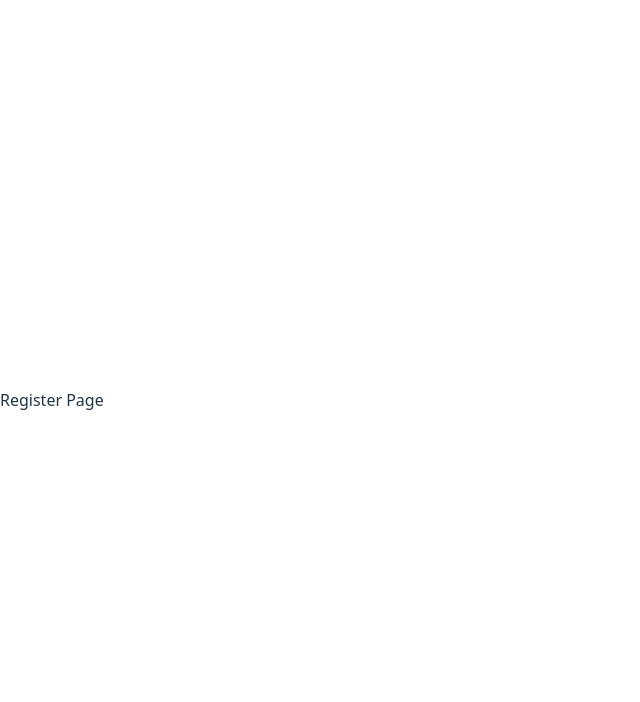
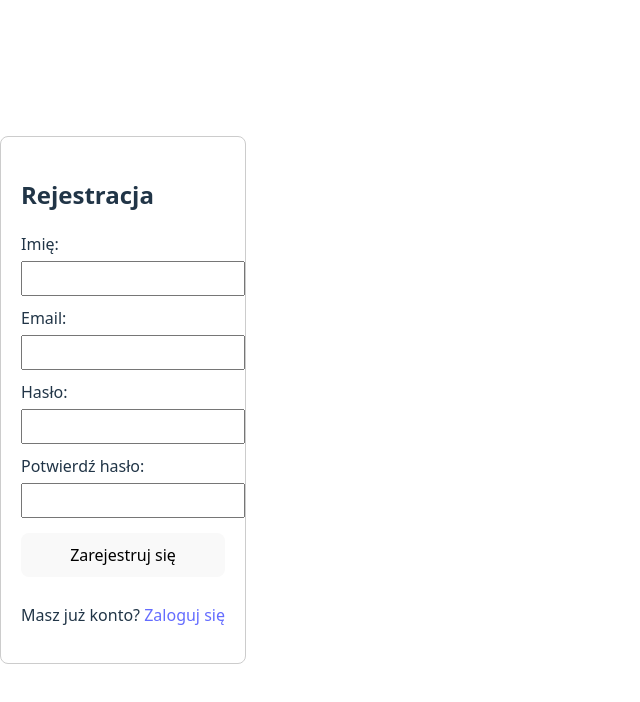
Before and after one commit to jmBohen/cvit, a React app in the folder frontend/: page /register in a window 1280 px wide. Shown: the top 702 px of the page, without its empty margins (0-640 px from the left). Built offline with nearby package versions, Linux system fonts and the light colour scheme; no server answers; the HTML template or start-up script is replaced by a standard one.

Commit message:
feat: implement authentication flow, forms, and layout

```diff
--- /dev/null
+++ b/frontend/src/components/layout/AppLayout.tsx
@@ -0,0 +1,24 @@
+import { Outlet, useNavigate } from 'react-router-dom';
+import { useAuthContext } from '../../context/AuthContext';
+
+export default function AppLayout() {
+  const { logout } = useAuthContext();
+  const navigate = useNavigate();
+
+  const handleLogout = () => {
+    logout();
+    navigate('/login');
+  };
+
+  return (
+    <div style={{ padding: '20px' }}>
+      <header style={{ display: 'flex', justifyContent: 'space-between', marginBottom: '20px' }}>
+        <h2>CV IT App</h2>
+        <button onClick={handleLogout}>Wyloguj się</button>
+      </header>
+      <main>
+        <Outlet />
+      </main>
+    </div>
+  );
+}
--- /dev/null
+++ b/frontend/src/context/AuthContext.tsx
@@ -0,0 +1,24 @@
+import { createContext, useContext, type ReactNode } from 'react';
+import { useAuth } from '../hooks/useAuth';
+
+interface AuthContextType {
+  token: string | null;
+  isAuthenticated: boolean;
+  saveToken: (token: string) => void;
+  logout: () => void;
+}
+
+const AuthContext = createContext<AuthContextType | undefined>(undefined);
+
+export function AuthProvider({ children }: { children: ReactNode }) {
+  const auth = useAuth();
+  return <AuthContext.Provider value={auth}>{children}</AuthContext.Provider>;
+}
+
+export function useAuthContext() {
+  const context = useContext(AuthContext);
+  if (context === undefined) {
+    throw new Error('useAuthContext must be used within an AuthProvider');
+  }
+  return context;
+}
--- a/frontend/src/main.tsx
+++ b/frontend/src/main.tsx
@@ -3,6 +3,7 @@ import { createRoot } from 'react-dom/client';
 import { RouterProvider } from 'react-router-dom';
 import { QueryClient, QueryClientProvider } from '@tanstack/react-query';
 import { router } from './router';
+import { AuthProvider } from './context/AuthContext';
 import './index.css';
 
 const queryClient = new QueryClient();
@@ -10,7 +11,9 @@ const queryClient = new QueryClient();
 createRoot(document.getElementById('root')!).render(
   <StrictMode>
     <QueryClientProvider client={queryClient}>
-      <RouterProvider router={router} />
+      <AuthProvider>
+        <RouterProvider router={router} />
+      </AuthProvider>
     </QueryClientProvider>
   </StrictMode>,
 );
--- a/frontend/src/pages/LoginPage.tsx
+++ b/frontend/src/pages/LoginPage.tsx
@@ -1,3 +1,73 @@
+import { useState } from 'react';
+import { useNavigate, Link } from 'react-router-dom';
+import { useAuthContext } from '../context/AuthContext';
+import { login } from '../api/auth';
+import axios from 'axios';
+
 export default function LoginPage() {
-  return <div>Login Page</div>;
+  const [email, setEmail] = useState('');
+  const [password, setPassword] = useState('');
+  const [error, setError] = useState('');
+  const [isLoading, setIsLoading] = useState(false);
+  const navigate = useNavigate();
+  const { saveToken } = useAuthContext();
+
+  const handleSubmit = async (e: React.FormEvent) => {
+    e.preventDefault();
+    if (!email || !password) {
+      setError('Wszystkie pola są wymagane');
+      return;
+    }
+
+    setError('');
+    setIsLoading(true);
+    try {
+      const { accessToken } = await login({ email, password });
+      saveToken(accessToken);
+      navigate('/');
+    } catch (err) {
+      if (axios.isAxiosError(err) && err.response?.status === 401) {
+        setError('Nieprawidłowy email lub hasło');
+      } else {
+        setError('Wystąpił błąd podczas logowania');
+      }
+    } finally {
+      setIsLoading(false);
+    }
+  };
+
+  return (
+    <div style={{ maxWidth: '400px', margin: '50px auto', padding: '20px', border: '1px solid #ccc', borderRadius: '8px' }}>
+      <h2>Logowanie</h2>
+      {error && <p style={{ color: 'red' }}>{error}</p>}
+      <form onSubmit={handleSubmit} noValidate>
+        <div style={{ marginBottom: '10px' }}>
+          <label htmlFor="email" style={{ display: 'block', marginBottom: '5px' }}>Email:</label>
+          <input
+            id="email"
+            type="email"
+            value={email}
+            onChange={(e) => setEmail(e.target.value)}
+            style={{ width: '100%', padding: '8px' }}
+          />
+        </div>
+        <div style={{ marginBottom: '15px' }}>
+          <label htmlFor="password" style={{ display: 'block', marginBottom: '5px' }}>Hasło:</label>
+          <input
+            id="password"
+            type="password"
+            value={password}
+            onChange={(e) => setPassword(e.target.value)}
+            style={{ width: '100%', padding: '8px' }}
+          />
+        </div>
+        <button type="submit" disabled={isLoading} style={{ width: '100%', padding: '10px', marginBottom: '10px' }}>
+          {isLoading ? 'Logowanie...' : 'Zaloguj się'}
+        </button>
+      </form>
+      <p style={{ textAlign: 'center' }}>
+        Nie masz konta? <Link to="/register">Zarejestruj się</Link>
+      </p>
+    </div>
+  );
 }
--- a/frontend/src/pages/RegisterPage.tsx
+++ b/frontend/src/pages/RegisterPage.tsx
@@ -1,3 +1,114 @@
+import { useState } from 'react';
+import { useNavigate, Link } from 'react-router-dom';
+import { useAuthContext } from '../context/AuthContext';
+import { register, login } from '../api/auth';
+import axios from 'axios';
+
 export default function RegisterPage() {
-  return <div>Register Page</div>;
+  const [firstName, setFirstName] = useState('');
+  const [email, setEmail] = useState('');
+  const [password, setPassword] = useState('');
+  const [passwordConfirm, setPasswordConfirm] = useState('');
+  const [error, setError] = useState('');
+  const [isLoading, setIsLoading] = useState(false);
+  const navigate = useNavigate();
+  const { saveToken } = useAuthContext();
+
+  const validatePassword = (pass: string) => {
+    const minLength = pass.length >= 8;
+    const hasUpper = /[A-Z]/.test(pass);
+    const hasNumber = /[0-9]/.test(pass);
+    const hasSpecial = /[!@#$%^&*(),.?":{}|<>]/.test(pass);
+    return minLength && hasUpper && hasNumber && hasSpecial;
+  };
+
+  const handleSubmit = async (e: React.FormEvent) => {
+    e.preventDefault();
+    if (!firstName || !email || !password || !passwordConfirm) {
+      setError('Wszystkie pola są wymagane');
+      return;
+    }
+
+    if (password !== passwordConfirm) {
+      setError('Hasła nie są zgodne');
+      return;
+    }
+
+    if (!validatePassword(password)) {
+      setError('Hasło musi mieć min. 8 znaków, dużą literę, cyfrę i znak specjalny.');
+      return;
+    }
+
+    setError('');
+    setIsLoading(true);
+    try {
+      await register({ firstName, email, password });
+      const { accessToken } = await login({ email, password });
+      saveToken(accessToken);
+      navigate('/');
+    } catch (err) {
+      if (axios.isAxiosError(err) && err.response?.data?.message) {
+        setError(Array.isArray(err.response.data.message) ? err.response.data.message[0] : err.response.data.message);
+      } else {
+        setError('Wystąpił błąd podczas rejestracji');
+      }
+    } finally {
+      setIsLoading(false);
+    }
+  };
+
+  return (
+    <div style={{ maxWidth: '400px', margin: '50px auto', padding: '20px', border: '1px solid #ccc', borderRadius: '8px' }}>
+      <h2>Rejestracja</h2>
+      {error && <p style={{ color: 'red', marginBottom: '10px' }}>{error}</p>}
+      <form onSubmit={handleSubmit} noValidate>
+        <div style={{ marginBottom: '10px' }}>
+          <label htmlFor="firstName" style={{ display: 'block', marginBottom: '5px' }}>Imię:</label>
+          <input
+            id="firstName"
+            type="text"
+            value={firstName}
+            onChange={(e) => setFirstName(e.target.value)}
+            style={{ width: '100%', padding: '8px' }}
+          />
+        </div>
+        <div style={{ marginBottom: '10px' }}>
+          <label htmlFor="email" style={{ display: 'block', marginBottom: '5px' }}>Email:</label>
+          <input
+            id="email"
+            type="email"
+            value={email}
+            onChange={(e) => setEmail(e.target.value)}
+            style={{ width: '100%', padding: '8px' }}
+          />
+        </div>
+        <div style={{ marginBottom: '10px' }}>
+          <label htmlFor="password" style={{ display: 'block', marginBottom: '5px' }}>Hasło:</label>
+          <input
+            id="password"
+            type="password"
+            value={password}
+            onChange={(e) => setPassword(e.target.value)}
+            style={{ width: '100%', padding: '8px' }}
+          />
+        </div>
+        <div style={{ marginBottom: '15px' }}>
+          <label htmlFor="passwordConfirm" style={{ display: 'block', marginBottom: '5px' }}>Potwierdź hasło:</label>
+          <input
+            id="passwordConfirm"
+            type="password"
+            value={passwordConfirm}
+            onChange={(e) => setPasswordConfirm(e.target.value)}
+            style={{ width: '100%', padding: '8px' }}
+          />
+        </div>
+        <button type="submit" disabled={isLoading} style={{ width: '100%', padding: '10px', marginBottom: '10px' }}>
+          {isLoading ? 'Rejestrowanie...' : 'Zarejestruj się'}
+        </button>
+      </form>
+      <p style={{ textAlign: 'center' }}>
+        Masz już konto? <Link to="/login">Zaloguj się</Link>
+      </p>
+    </div>
+  );
 }
--- a/frontend/src/router/ProtectedRoute.tsx
+++ b/frontend/src/router/ProtectedRoute.tsx
@@ -1,8 +1,8 @@
 import { Navigate, Outlet } from 'react-router-dom';
-import { useAuth } from '../hooks/useAuth';
+import { useAuthContext } from '../context/AuthContext';
 
 export default function ProtectedRoute() {
-  const { isAuthenticated } = useAuth();
+  const { isAuthenticated } = useAuthContext();
 
   if (!isAuthenticated) {
     return <Navigate to="/login" replace />;
```
Also changed, not shown: frontend/src/router/index.tsx (+8 -2 lines).
